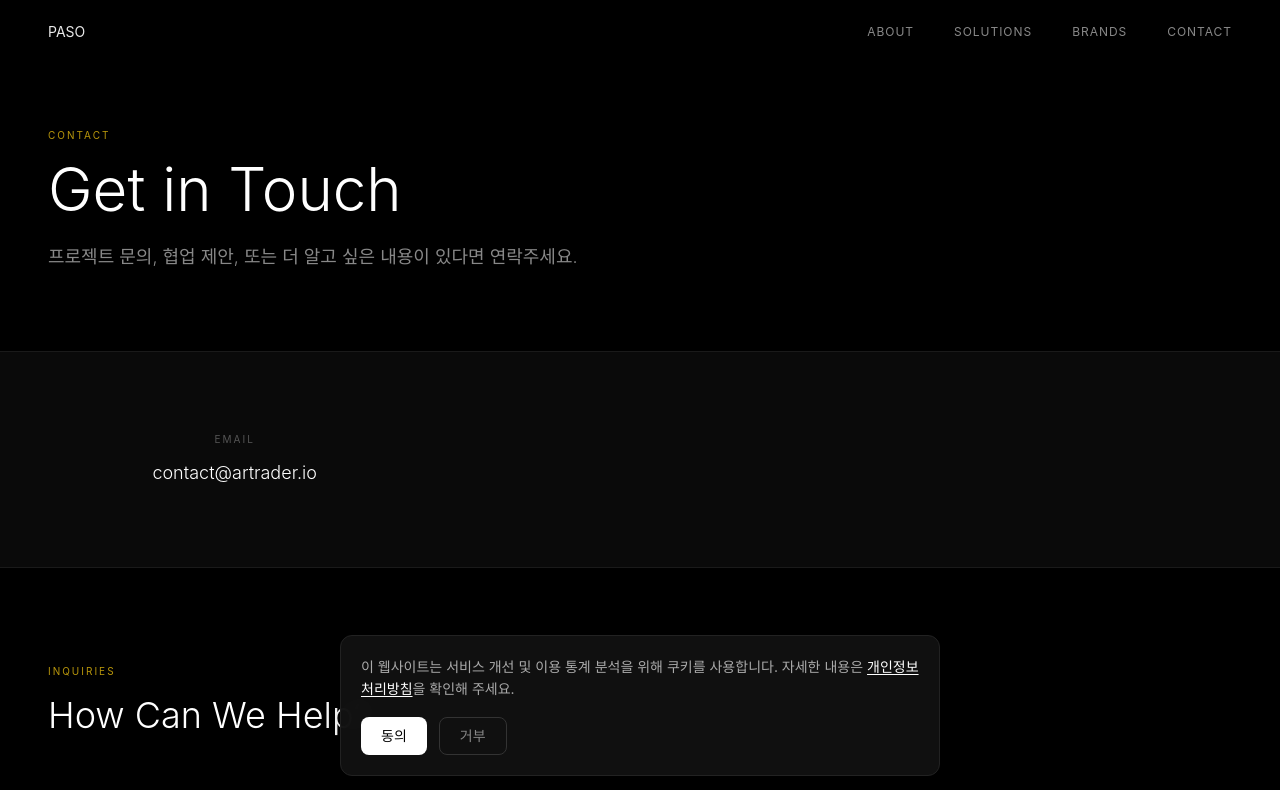
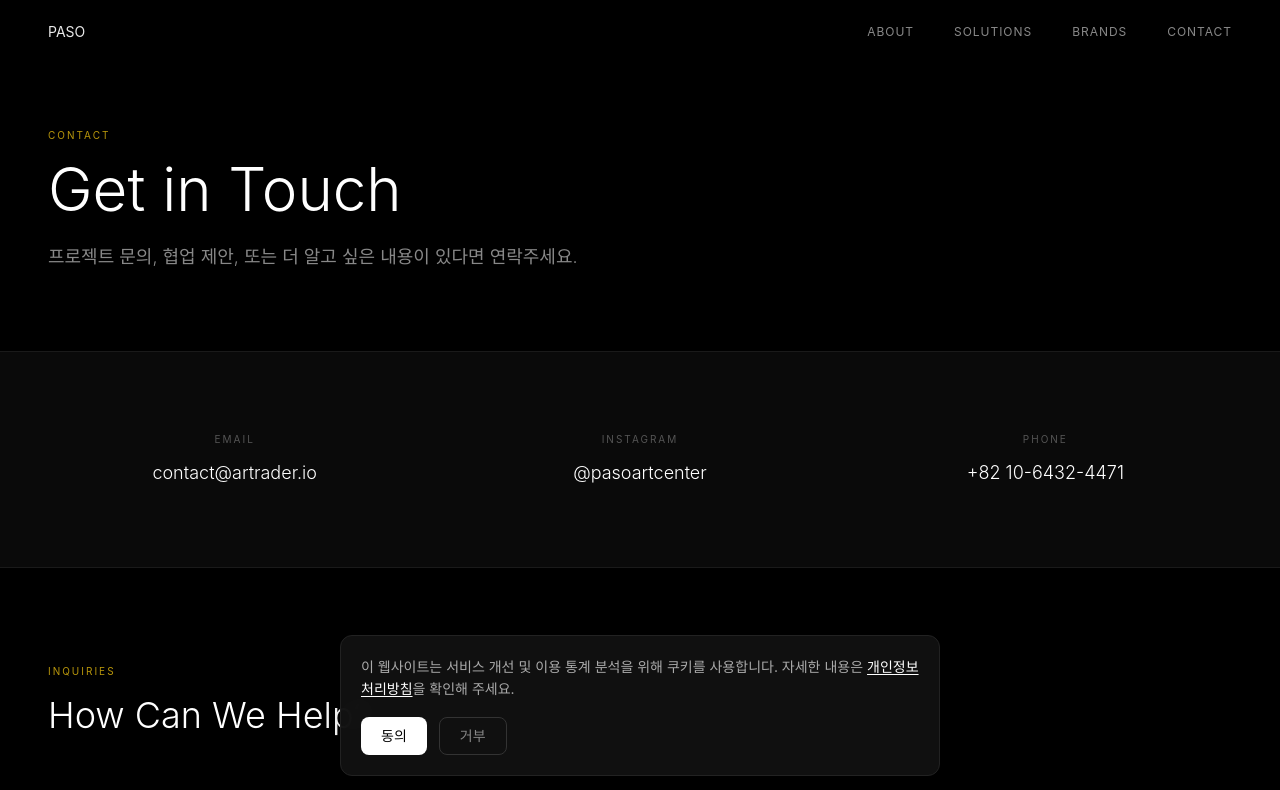
Before and after one commit to makim-414/pasocorp, a Next.js app: page /contact in a window 1280 px wide. Shown: the top 790 px of the page. Built offline with nearby package versions, Linux system fonts and the light colour scheme.

Commit message:
Contact 페이지에 Instagram, 전화번호 연락처 추가
Email 옆에 @pasoartcenter 인스타그램과 +82 10-6432-4471 전화번호 표시

https://claude.ai/code/session_011keePyh1akWT4tqMibp3b3

```diff
--- a/src/app/contact/ContactContent.tsx
+++ b/src/app/contact/ContactContent.tsx
@@ -18,6 +18,8 @@ const locations = [
 
 const contacts = [
   { label: "Email", value: "contact@artrader.io", href: "mailto:contact@artrader.io" },
+  { label: "Instagram", value: "@pasoartcenter", href: "https://www.instagram.com/pasoartcenter" },
+  { label: "Phone", value: "+82 10-6432-4471", href: "tel:+821064324471" },
 ];
 
 const inquiries = [
```
